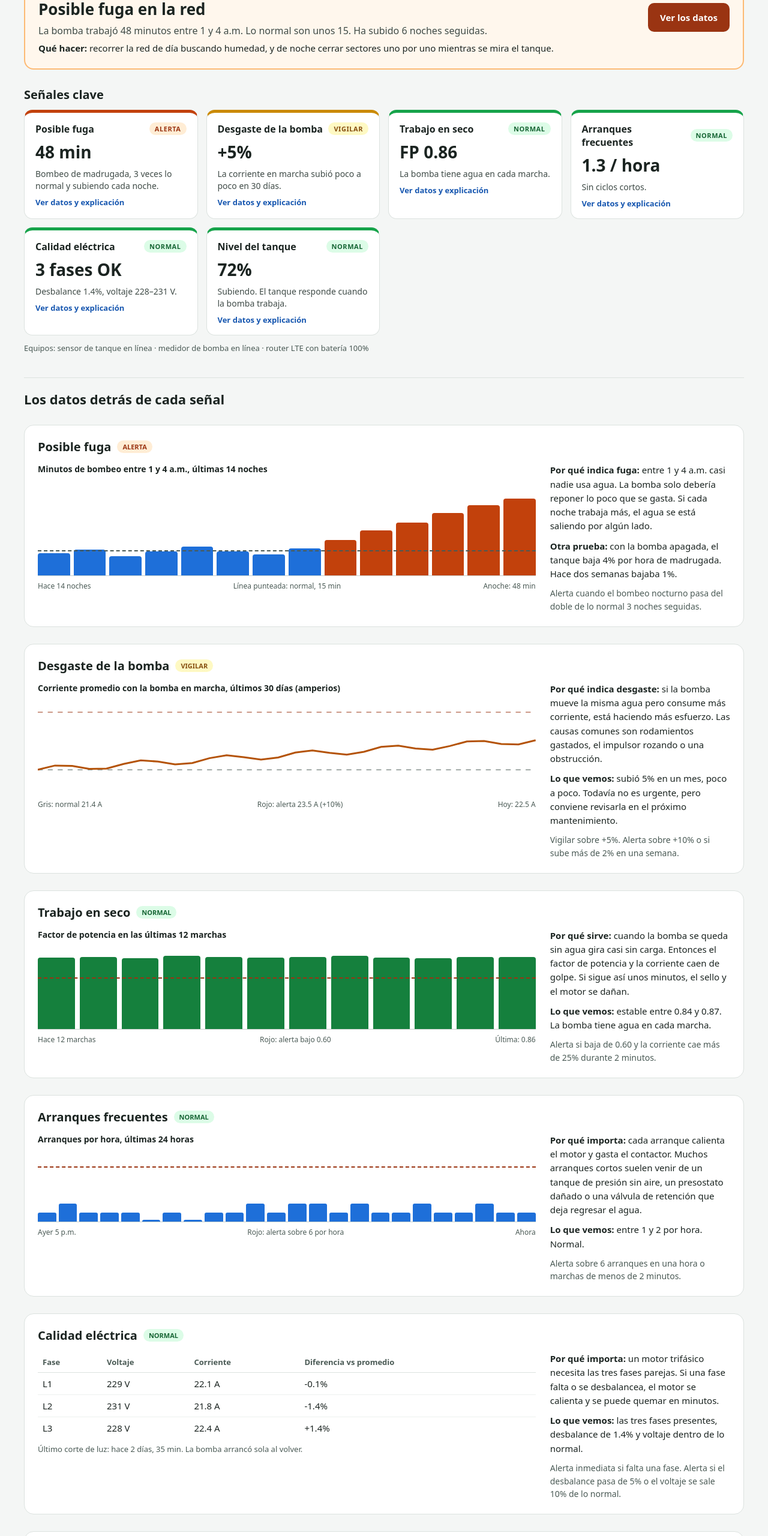
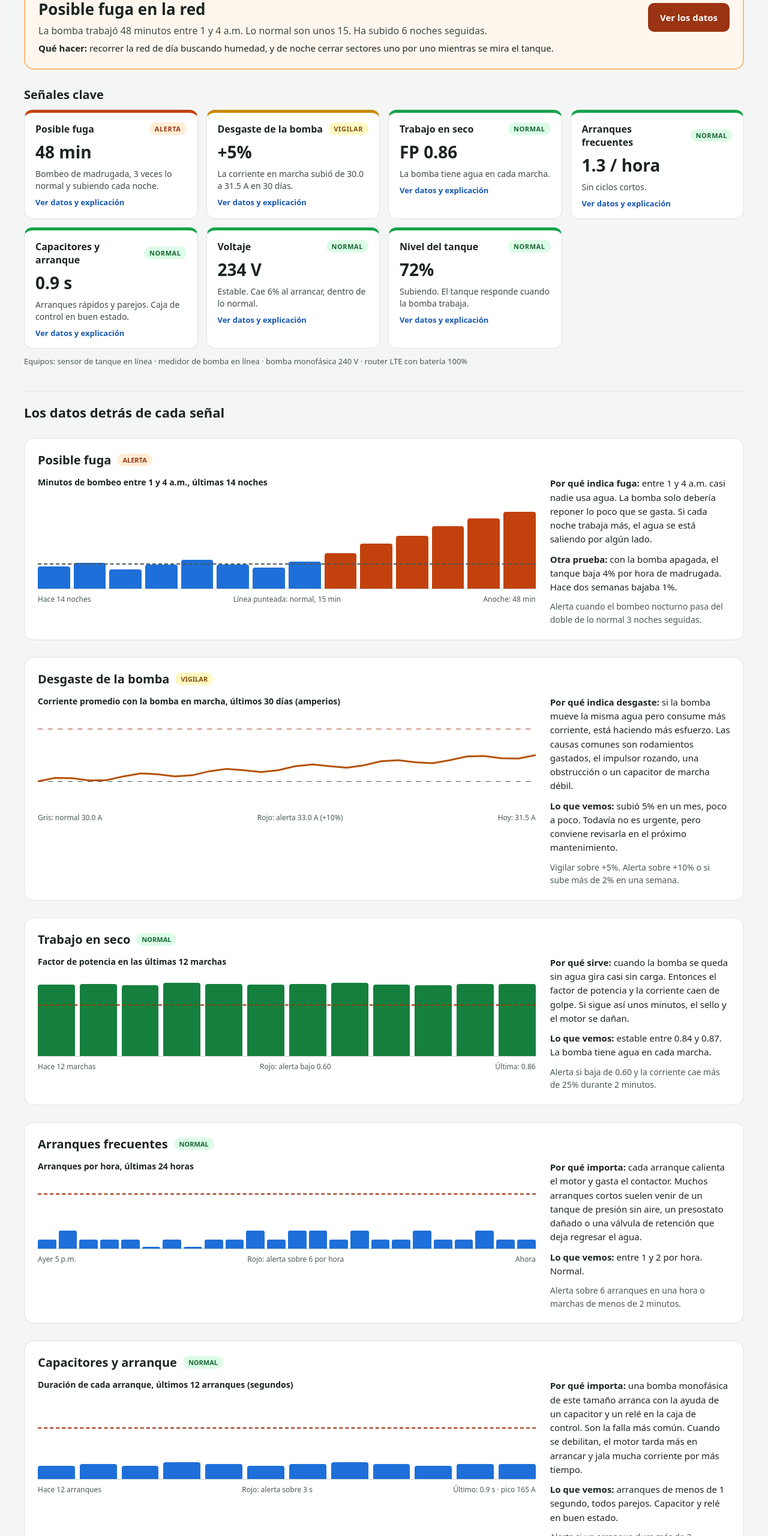
Before and after one commit to JAFairweather/asada-tech, a plain HTML site: page esterones/index.html in a window 1280 px wide. Shown: the part 240-2800 px from the top of the page at 60% size. Drawn offline with Linux system fonts and the light colour scheme.

Commit message:
Esterones mockup: assume single-phase 240V pump
Replace three-phase power section with voltage and starting; add
capacitor/start-relay signal; rescale current to 240V figures;
meter is now Shelly Pro EM-50. Still sample data only.

Co-Authored-By: Claude Opus 5.5 <noreply@anthropic.com>
Claude-Session: https://claude.ai/code/session_01BpC1vKBL2TGU3hjmDA3r3C

```diff
--- a/esterones/index.html
+++ b/esterones/index.html
@@ -26,7 +26,8 @@
 <a href="#desgaste" style="font-size: 14px; font-weight: 600; text-decoration: none; padding: 10px 14px; border-radius: 999px; background: #FFFFFF; border: 1px solid #DCE2DF; color: #1B2421">Bomba</a>
 <a href="#seco" style="font-size: 14px; font-weight: 600; text-decoration: none; padding: 10px 14px; border-radius: 999px; background: #FFFFFF; border: 1px solid #DCE2DF; color: #1B2421">En seco</a>
 <a href="#ciclos" style="font-size: 14px; font-weight: 600; text-decoration: none; padding: 10px 14px; border-radius: 999px; background: #FFFFFF; border: 1px solid #DCE2DF; color: #1B2421">Arranques</a>
-<a href="#electricidad" style="font-size: 14px; font-weight: 600; text-decoration: none; padding: 10px 14px; border-radius: 999px; background: #FFFFFF; border: 1px solid #DCE2DF; color: #1B2421">Electricidad</a>
+<a href="#arranque" style="font-size: 14px; font-weight: 600; text-decoration: none; padding: 10px 14px; border-radius: 999px; background: #FFFFFF; border: 1px solid #DCE2DF; color: #1B2421">Capacitores</a>
+<a href="#electricidad" style="font-size: 14px; font-weight: 600; text-decoration: none; padding: 10px 14px; border-radius: 999px; background: #FFFFFF; border: 1px solid #DCE2DF; color: #1B2421">Voltaje</a>
 <a href="#tanque" style="font-size: 14px; font-weight: 600; text-decoration: none; padding: 10px 14px; border-radius: 999px; background: #FFFFFF; border: 1px solid #DCE2DF; color: #1B2421">Tanque</a>
 </nav>
 </header>
@@ -55,7 +56,7 @@
 <a href="#desgaste" style="text-decoration: none; color: #1B2421; background: #FFFFFF; border: 1px solid #DCE2DF; border-top: 5px solid #CA8A04; border-radius: 14px; padding: 16px 18px; display: flex; flex-direction: column; gap: 8px">
 <div style="display: flex; justify-content: space-between; align-items: center; gap: 8px"><span style="font-size: 16px; font-weight: 700">Desgaste de la bomba</span><span style="font-size: 11px; font-weight: 700; letter-spacing: 0.05em; padding: 3px 9px; border-radius: 999px; background: #FEF9C3; color: #854D0E">VIGILAR</span></div>
 <span style="font-family: system-ui, -apple-system, 'Segoe UI', Roboto, sans-serif; font-size: 28px; font-weight: 700">+5%</span>
-<span style="font-size: 14px; line-height: 1.45; color: #3F4B47">La corriente en marcha subió poco a poco en 30 días.</span>
+<span style="font-size: 14px; line-height: 1.45; color: #3F4B47">La corriente en marcha subió de 30.0 a 31.5 A en 30 días.</span>
 <span style="font-size: 13px; font-weight: 600; color: #1757B0">Ver datos y explicación</span>
 </a>
 
@@ -73,10 +74,17 @@
 <span style="font-size: 13px; font-weight: 600; color: #1757B0">Ver datos y explicación</span>
 </a>
 
+<a href="#arranque" style="text-decoration: none; color: #1B2421; background: #FFFFFF; border: 1px solid #DCE2DF; border-top: 5px solid #16A34A; border-radius: 14px; padding: 16px 18px; display: flex; flex-direction: column; gap: 8px">
+<div style="display: flex; justify-content: space-between; align-items: center; gap: 8px"><span style="font-size: 16px; font-weight: 700">Capacitores y arranque</span><span style="font-size: 11px; font-weight: 700; letter-spacing: 0.05em; padding: 3px 9px; border-radius: 999px; background: #DCFCE7; color: #166534">NORMAL</span></div>
+<span style="font-family: system-ui, -apple-system, 'Segoe UI', Roboto, sans-serif; font-size: 28px; font-weight: 700">0.9 s</span>
+<span style="font-size: 14px; line-height: 1.45; color: #3F4B47">Arranques rápidos y parejos. Caja de control en buen estado.</span>
+<span style="font-size: 13px; font-weight: 600; color: #1757B0">Ver datos y explicación</span>
+</a>
+
 <a href="#electricidad" style="text-decoration: none; color: #1B2421; background: #FFFFFF; border: 1px solid #DCE2DF; border-top: 5px solid #16A34A; border-radius: 14px; padding: 16px 18px; display: flex; flex-direction: column; gap: 8px">
-<div style="display: flex; justify-content: space-between; align-items: center; gap: 8px"><span style="font-size: 16px; font-weight: 700">Calidad eléctrica</span><span style="font-size: 11px; font-weight: 700; letter-spacing: 0.05em; padding: 3px 9px; border-radius: 999px; background: #DCFCE7; color: #166534">NORMAL</span></div>
-<span style="font-family: system-ui, -apple-system, 'Segoe UI', Roboto, sans-serif; font-size: 28px; font-weight: 700">3 fases OK</span>
-<span style="font-size: 14px; line-height: 1.45; color: #3F4B47">Desbalance 1.4%, voltaje 228–231 V.</span>
+<div style="display: flex; justify-content: space-between; align-items: center; gap: 8px"><span style="font-size: 16px; font-weight: 700">Voltaje</span><span style="font-size: 11px; font-weight: 700; letter-spacing: 0.05em; padding: 3px 9px; border-radius: 999px; background: #DCFCE7; color: #166534">NORMAL</span></div>
+<span style="font-family: system-ui, -apple-system, 'Segoe UI', Roboto, sans-serif; font-size: 28px; font-weight: 700">234 V</span>
+<span style="font-size: 14px; line-height: 1.45; color: #3F4B47">Estable. Cae 6% al arrancar, dentro de lo normal.</span>
 <span style="font-size: 13px; font-weight: 600; color: #1757B0">Ver datos y explicación</span>
 </a>
 
@@ -88,7 +96,7 @@
 </a>
 
 </div>
-<div style="font-size: 13px; color: #4A5A55">Equipos: sensor de tanque en línea · medidor de bomba en línea · router LTE con batería 100%</div>
+<div style="font-size: 13px; color: #4A5A55">Equipos: sensor de tanque en línea · medidor de bomba en línea · bomba monofásica 240 V · router LTE con batería 100%</div>
 </section>
 
 <h2 style="margin: 12px 0 0; font-size: 22px; padding-top: 20px; border-top: 1px solid #DCE2DF">Los datos detrás de cada señal</h2>
@@ -117,15 +125,15 @@
 <div style="display: flex; flex-wrap: wrap; gap: 24px">
 <div style="flex: 999 1 520px; min-width: 0; display: flex; flex-direction: column; gap: 8px">
 <div style="font-size: 14px; font-weight: 600">Corriente promedio con la bomba en marcha, últimos 30 días (amperios)</div>
-<svg viewBox="0 0 600 160" preserveAspectRatio="none" role="img" aria-label="Corriente de ejemplo subiendo de 21.4 a 22.5 amperios" style="width: 100%; height: 160px">
-<line x1="0" y1="22.9" x2="600" y2="22.9" stroke="#9A3412" stroke-dasharray="6 6"></line>
-<line x1="0" y1="118.9" x2="600" y2="118.9" stroke="#4A5A55" stroke-dasharray="6 6"></line>
-<polyline points="0.0,118.9 20.7,111.9 41.4,112.6 62.1,117.6 82.8,116.9 103.4,109.2 124.1,103.2 144.8,105.3 165.5,109.9 186.2,107.8 206.9,99.6 227.6,94.8 248.3,98.0 269.0,102.0 289.7,98.5 310.3,90.2 331.0,86.7 351.7,90.7 372.4,93.8 393.1,89.0 413.8,80.8 434.5,78.8 455.2,83.4 475.9,85.4 496.6,79.4 517.2,71.7 537.9,71.1 558.6,76.0 579.3,76.8 600.0,69.8" fill="none" stroke="#B45309" stroke-width="3" vector-effect="non-scaling-stroke"></polyline>
+<svg viewBox="0 0 600 160" preserveAspectRatio="none" role="img" aria-label="Corriente de ejemplo subiendo de 30.0 a 31.5 amperios" style="width: 100%; height: 160px">
+<line x1="0" y1="29.1" x2="600" y2="29.1" stroke="#9A3412" stroke-dasharray="6 6"></line>
+<line x1="0" y1="116.4" x2="600" y2="116.4" stroke="#4A5A55" stroke-dasharray="6 6"></line>
+<polyline points="0.0,116.4 20.7,110.6 41.4,111.1 62.1,114.8 82.8,114.2 103.4,107.9 124.1,102.9 144.8,104.4 165.5,107.9 186.2,106.1 206.9,99.4 227.6,95.4 248.3,97.7 269.0,100.8 289.7,97.8 310.3,91.0 331.0,88.1 351.7,91.1 372.4,93.4 393.1,89.5 413.8,82.8 434.5,81.0 455.2,84.5 475.9,85.9 496.6,81.0 517.2,74.7 537.9,74.0 558.6,77.8 579.3,78.2 600.0,72.5" fill="none" stroke="#B45309" stroke-width="3" vector-effect="non-scaling-stroke"></polyline>
 </svg>
-<div style="display: flex; justify-content: space-between; font-size: 12px; color: #4A5A55"><span>Gris: normal 21.4 A</span><span>Rojo: alerta 23.5 A (+10%)</span><span>Hoy: 22.5 A</span></div>
+<div style="display: flex; justify-content: space-between; font-size: 12px; color: #4A5A55"><span>Gris: normal 30.0 A</span><span>Rojo: alerta 33.0 A (+10%)</span><span>Hoy: 31.5 A</span></div>
 </div>
 <div style="flex: 1 1 300px; min-width: 0; display: flex; flex-direction: column; gap: 10px; font-size: 15px; line-height: 1.55">
-<p style="margin: 0"><strong>Por qué indica desgaste:</strong> si la bomba mueve la misma agua pero consume más corriente, está haciendo más esfuerzo. Las causas comunes son rodamientos gastados, el impulsor rozando o una obstrucción.</p>
+<p style="margin: 0"><strong>Por qué indica desgaste:</strong> si la bomba mueve la misma agua pero consume más corriente, está haciendo más esfuerzo. Las causas comunes son rodamientos gastados, el impulsor rozando, una obstrucción o un capacitor de marcha débil.</p>
 <p style="margin: 0"><strong>Lo que vemos:</strong> subió 5% en un mes, poco a poco. Todavía no es urgente, pero conviene revisarla en el próximo mantenimiento.</p>
 <p style="margin: 0; color: #4A5A55; font-size: 14px">Vigilar sobre +5%. Alerta sobre +10% o si sube más de 2% en una semana.</p>
 </div>
@@ -170,24 +178,44 @@
 </div>
 </section>
 
+<section id="arranque" style="background: #FFFFFF; border: 1px solid #DCE2DF; border-radius: 16px; padding: 22px; display: flex; flex-direction: column; gap: 14px">
+<div style="display: flex; flex-wrap: wrap; gap: 10px; align-items: center"><h3 style="margin: 0; font-size: 20px">Capacitores y arranque</h3><span style="font-size: 11px; font-weight: 700; padding: 3px 9px; border-radius: 999px; background: #DCFCE7; color: #166534">NORMAL</span></div>
+<div style="display: flex; flex-wrap: wrap; gap: 24px">
+<div style="flex: 999 1 520px; min-width: 0; display: flex; flex-direction: column; gap: 8px">
+<div style="font-size: 14px; font-weight: 600">Duración de cada arranque, últimos 12 arranques (segundos)</div>
+<div style="position: relative; height: 140px; display: flex; align-items: flex-end; gap: 8px; border-bottom: 1px solid #C9D1CD">
+<div style="position: absolute; left: 0; right: 0; bottom: 84px; border-top: 2px dashed #9A3412"></div>
+<div style="flex: 1; height: 22px; background: #1E6FD9; border-radius: 4px 4px 0 0"></div><div style="flex: 1; height: 25px; background: #1E6FD9; border-radius: 4px 4px 0 0"></div><div style="flex: 1; height: 22px; background: #1E6FD9; border-radius: 4px 4px 0 0"></div><div style="flex: 1; height: 28px; background: #1E6FD9; border-radius: 4px 4px 0 0"></div><div style="flex: 1; height: 25px; background: #1E6FD9; border-radius: 4px 4px 0 0"></div><div style="flex: 1; height: 22px; background: #1E6FD9; border-radius: 4px 4px 0 0"></div><div style="flex: 1; height: 25px; background: #1E6FD9; border-radius: 4px 4px 0 0"></div><div style="flex: 1; height: 28px; background: #1E6FD9; border-radius: 4px 4px 0 0"></div><div style="flex: 1; height: 25px; background: #1E6FD9; border-radius: 4px 4px 0 0"></div><div style="flex: 1; height: 22px; background: #1E6FD9; border-radius: 4px 4px 0 0"></div><div style="flex: 1; height: 25px; background: #1E6FD9; border-radius: 4px 4px 0 0"></div><div style="flex: 1; height: 25px; background: #1E6FD9; border-radius: 4px 4px 0 0"></div>
+</div>
+<div style="display: flex; justify-content: space-between; font-size: 12px; color: #4A5A55"><span>Hace 12 arranques</span><span>Rojo: alerta sobre 3 s</span><span>Último: 0.9 s · pico 165 A</span></div>
+</div>
+<div style="flex: 1 1 300px; min-width: 0; display: flex; flex-direction: column; gap: 10px; font-size: 15px; line-height: 1.55">
+<p style="margin: 0"><strong>Por qué importa:</strong> una bomba monofásica de este tamaño arranca con la ayuda de un capacitor y un relé en la caja de control. Son la falla más común. Cuando se debilitan, el motor tarda más en arrancar y jala mucha corriente por más tiempo.</p>
+<p style="margin: 0"><strong>Lo que vemos:</strong> arranques de menos de 1 segundo, todos parejos. Capacitor y relé en buen estado.</p>
+<p style="margin: 0; color: #4A5A55; font-size: 14px">Alerta si un arranque dura más de 3 segundos, si el breaker se dispara al arrancar, o si la corriente en marcha sube y el factor de potencia baja juntos (capacitor de marcha).</p>
+</div>
+</div>
+</section>
+
 <section id="electricidad" style="background: #FFFFFF; border: 1px solid #DCE2DF; border-radius: 16px; padding: 22px; display: flex; flex-direction: column; gap: 14px">
-<div style="display: flex; flex-wrap: wrap; gap: 10px; align-items: center"><h3 style="margin: 0; font-size: 20px">Calidad eléctrica</h3><span style="font-size: 11px; font-weight: 700; padding: 3px 9px; border-radius: 999px; background: #DCFCE7; color: #166534">NORMAL</span></div>
+<div style="display: flex; flex-wrap: wrap; gap: 10px; align-items: center"><h3 style="margin: 0; font-size: 20px">Voltaje</h3><span style="font-size: 11px; font-weight: 700; padding: 3px 9px; border-radius: 999px; background: #DCFCE7; color: #166534">NORMAL</span></div>
 <div style="display: flex; flex-wrap: wrap; gap: 24px">
 <div style="flex: 999 1 520px; min-width: 0; overflow-x: auto">
 <table style="width: 100%; border-collapse: collapse; font-size: 15px">
-<thead><tr style="text-align: left; color: #4A5A55; font-size: 13px"><th style="padding: 8px; border-bottom: 1px solid #DCE2DF">Fase</th><th style="padding: 8px; border-bottom: 1px solid #DCE2DF">Voltaje</th><th style="padding: 8px; border-bottom: 1px solid #DCE2DF">Corriente</th><th style="padding: 8px; border-bottom: 1px solid #DCE2DF">Diferencia vs promedio</th></tr></thead>
+<thead><tr style="text-align: left; color: #4A5A55; font-size: 13px"><th style="padding: 8px; border-bottom: 1px solid #DCE2DF">Medida</th><th style="padding: 8px; border-bottom: 1px solid #DCE2DF">Valor</th><th style="padding: 8px; border-bottom: 1px solid #DCE2DF">Rango normal</th></tr></thead>
 <tbody>
-<tr><td style="padding: 8px; border-bottom: 1px solid #EEF1EF">L1</td><td style="padding: 8px; border-bottom: 1px solid #EEF1EF">229 V</td><td style="padding: 8px; border-bottom: 1px solid #EEF1EF">22.1 A</td><td style="padding: 8px; border-bottom: 1px solid #EEF1EF">-0.1%</td></tr>
-<tr><td style="padding: 8px; border-bottom: 1px solid #EEF1EF">L2</td><td style="padding: 8px; border-bottom: 1px solid #EEF1EF">231 V</td><td style="padding: 8px; border-bottom: 1px solid #EEF1EF">21.8 A</td><td style="padding: 8px; border-bottom: 1px solid #EEF1EF">-1.4%</td></tr>
-<tr><td style="padding: 8px">L3</td><td style="padding: 8px">228 V</td><td style="padding: 8px">22.4 A</td><td style="padding: 8px">+1.4%</td></tr>
+<tr><td style="padding: 8px; border-bottom: 1px solid #EEF1EF">Voltaje con la bomba apagada</td><td style="padding: 8px; border-bottom: 1px solid #EEF1EF">238 V</td><td style="padding: 8px; border-bottom: 1px solid #EEF1EF">216–252 V</td></tr>
+<tr><td style="padding: 8px; border-bottom: 1px solid #EEF1EF">Voltaje con la bomba en marcha</td><td style="padding: 8px; border-bottom: 1px solid #EEF1EF">234 V</td><td style="padding: 8px; border-bottom: 1px solid #EEF1EF">216–252 V</td></tr>
+<tr><td style="padding: 8px; border-bottom: 1px solid #EEF1EF">Caída al arrancar</td><td style="padding: 8px; border-bottom: 1px solid #EEF1EF">-6%</td><td style="padding: 8px; border-bottom: 1px solid #EEF1EF">hasta -10%</td></tr>
+<tr><td style="padding: 8px">Corriente, línea 1 / línea 2</td><td style="padding: 8px">31.5 A / 31.4 A</td><td style="padding: 8px">iguales</td></tr>
 </tbody>
 </table>
-<div style="font-size: 13px; color: #4A5A55; margin-top: 8px">Último corte de luz: hace 2 días, 35 min. La bomba arrancó sola al volver.</div>
+<div style="font-size: 13px; color: #4A5A55; margin-top: 8px">Bomba monofásica de 240 V (dos líneas). Último corte de luz: hace 2 días, 35 min. La bomba arrancó sola al volver.</div>
 </div>
 <div style="flex: 1 1 300px; min-width: 0; display: flex; flex-direction: column; gap: 10px; font-size: 15px; line-height: 1.55">
-<p style="margin: 0"><strong>Por qué importa:</strong> un motor trifásico necesita las tres fases parejas. Si una fase falta o se desbalancea, el motor se calienta y se puede quemar en minutos.</p>
-<p style="margin: 0"><strong>Lo que vemos:</strong> las tres fases presentes, desbalance de 1.4% y voltaje dentro de lo normal.</p>
-<p style="margin: 0; color: #4A5A55; font-size: 14px">Alerta inmediata si falta una fase. Alerta si el desbalance pasa de 5% o el voltaje se sale 10% de lo normal.</p>
+<p style="margin: 0"><strong>Por qué importa:</strong> con voltaje bajo el motor jala más corriente para hacer el mismo trabajo y se calienta. En líneas rurales el voltaje baja en las horas de más consumo, y cae más cuando la bomba arranca.</p>
+<p style="margin: 0"><strong>Lo que vemos:</strong> voltaje estable y caída al arrancar dentro de lo normal. Las dos líneas llevan la misma corriente.</p>
+<p style="margin: 0; color: #4A5A55; font-size: 14px">Alerta si el voltaje se sale 10% de 240 V por más de 5 minutos, si cae más de 15% al arrancar, o si se va la luz.</p>
 </div>
 </div>
 </section>
@@ -212,7 +240,7 @@
 </div>
 </section>
 
-<footer style="font-size: 13px; line-height: 1.5; color: #4A5A55; border-top: 1px solid #DCE2DF; padding-top: 16px">Todos los valores, alertas y gráficos de esta página son de ejemplo. Muestran cómo se vería el panel con el sensor de tanque PTLevel y el medidor Shelly Pro 3EM instalados. · All values, alerts and charts are sample data.</footer>
+<footer style="font-size: 13px; line-height: 1.5; color: #4A5A55; border-top: 1px solid #DCE2DF; padding-top: 16px">Todos los valores, alertas y gráficos de esta página son de ejemplo. Muestran cómo se vería el panel con el sensor de tanque PTLevel y el medidor Shelly Pro EM-50 instalados. · All values, alerts and charts are sample data.</footer>
 
 </div>
 </div>
```
Also changed, not shown: 1 other file.
